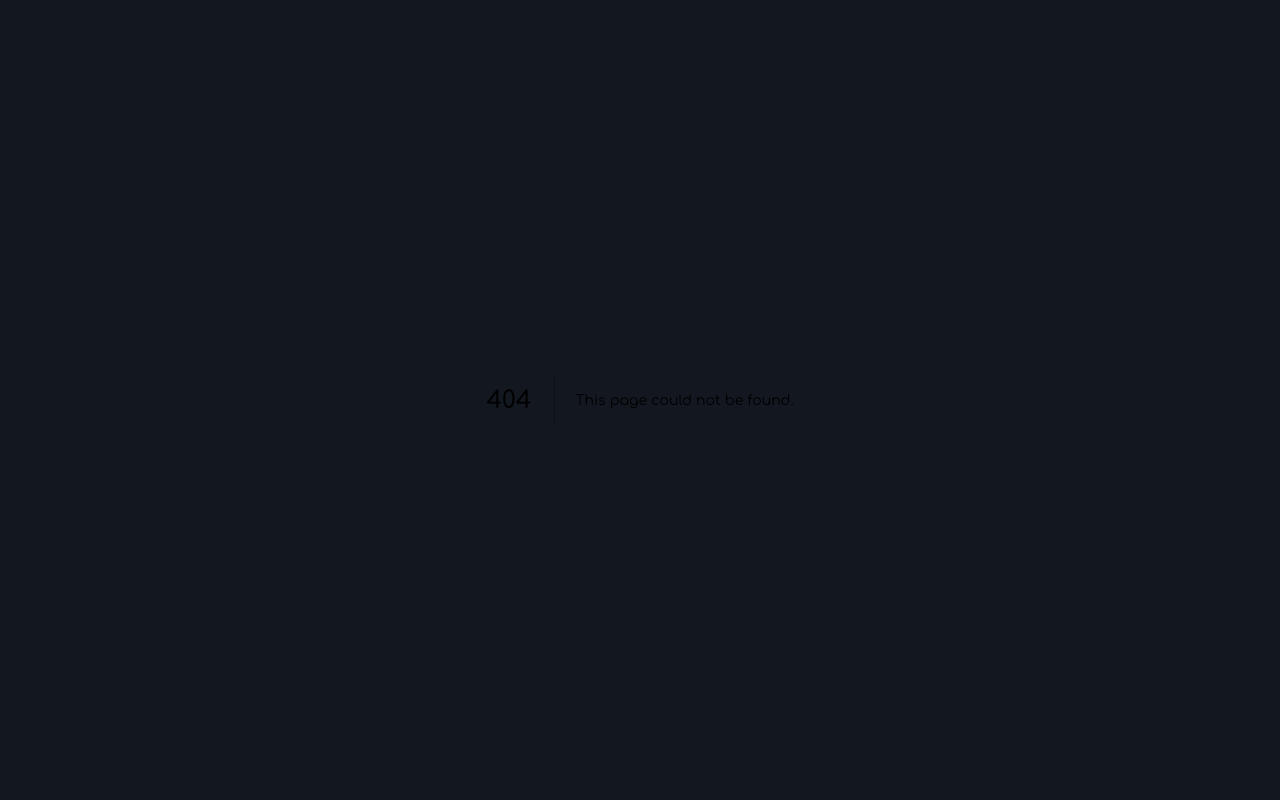
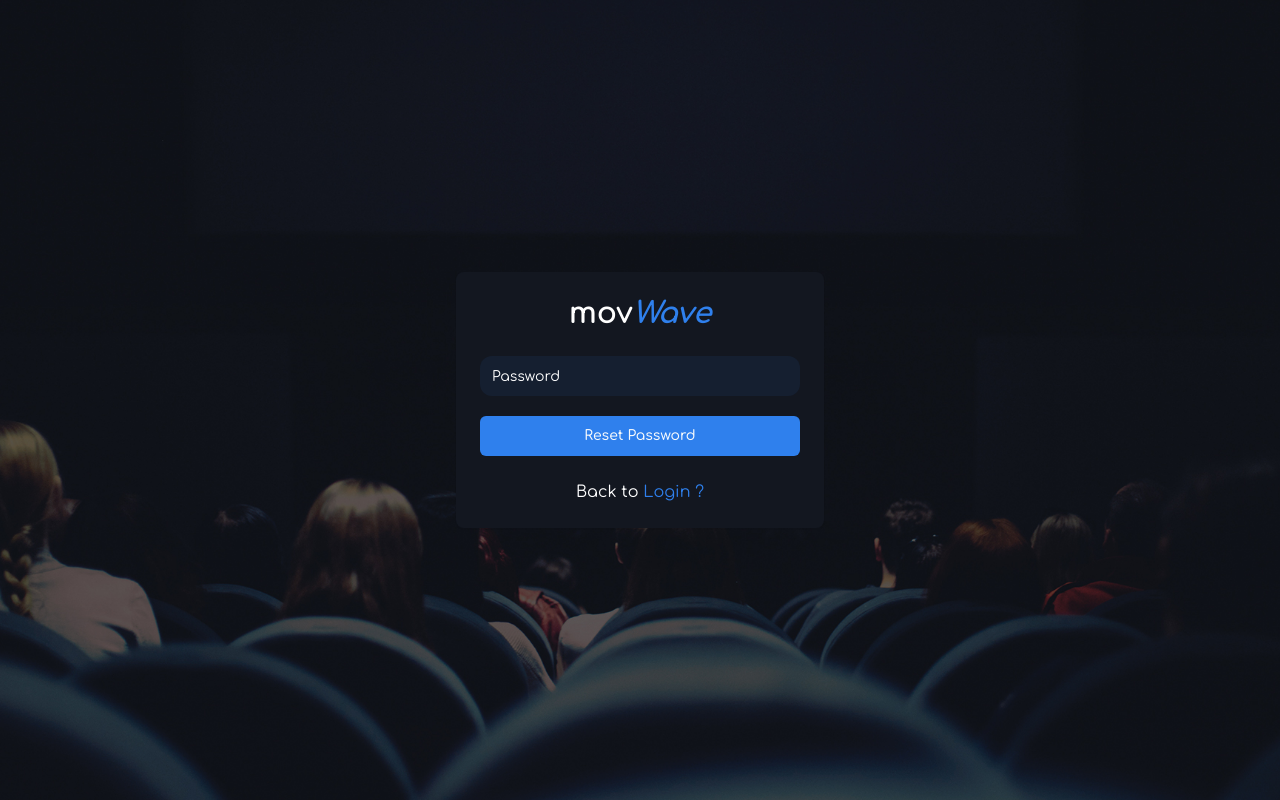
Before and after one commit to aayussraut/next-movWave, a Next.js app: page /auth/new-password in a window 1280 px wide. Before the commit this address had no page. Built offline with nearby package versions, Linux system fonts and the light colour scheme.

Commit message:
feat: Create NewPassword page component for password reset functionality

```diff
--- /dev/null
+++ b/src/app/auth/new-password/page.tsx
@@ -0,0 +1,14 @@
+import { AuthWrapper } from "@/components/card/auth-wrapper";
+import NewPasswordForm from "@/components/form/new-password-form";
+
+export default function NewPassword() {
+  return (
+    <AuthWrapper
+      backButtonLabel="Back to"
+      backButtonHref="/auth/login"
+      backButtonLinkLabel="Login ?"
+    >
+      <NewPasswordForm />
+    </AuthWrapper>
+  );
+}
```
